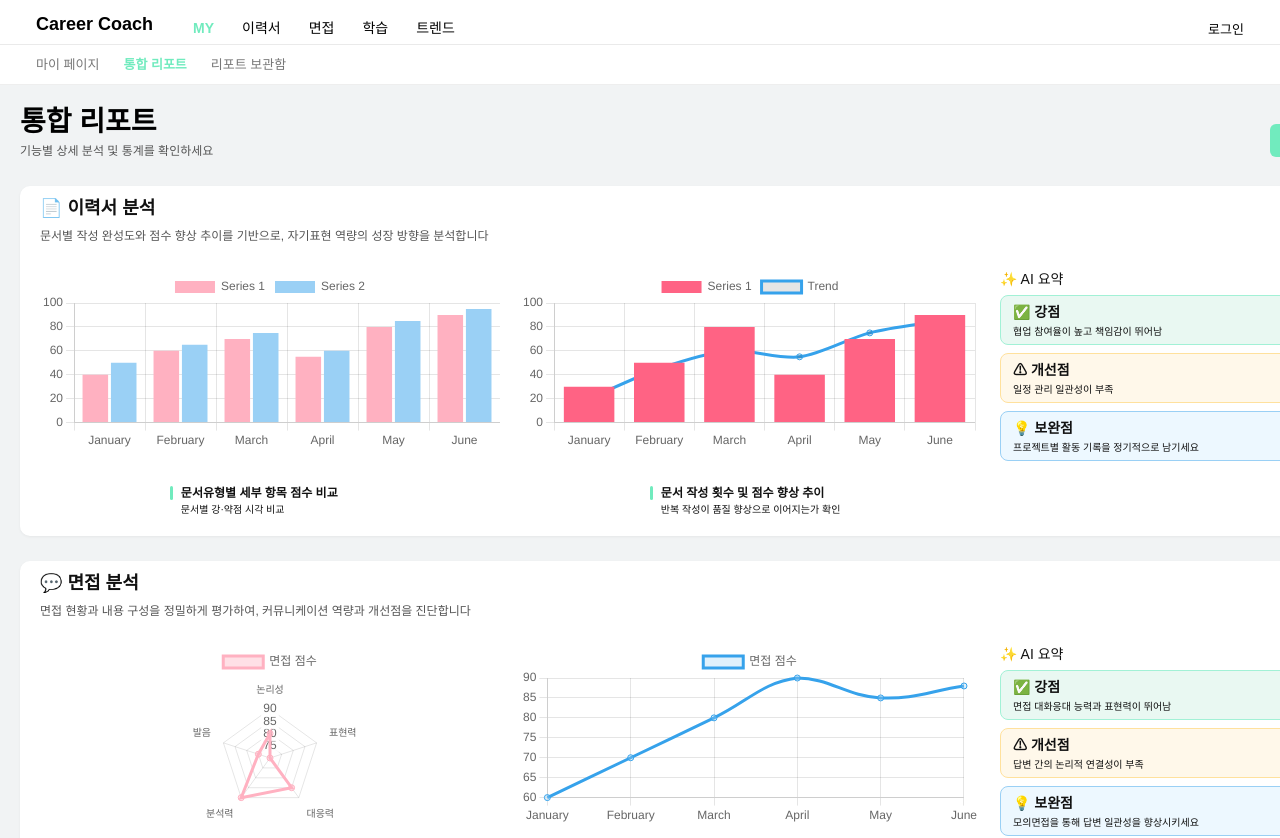
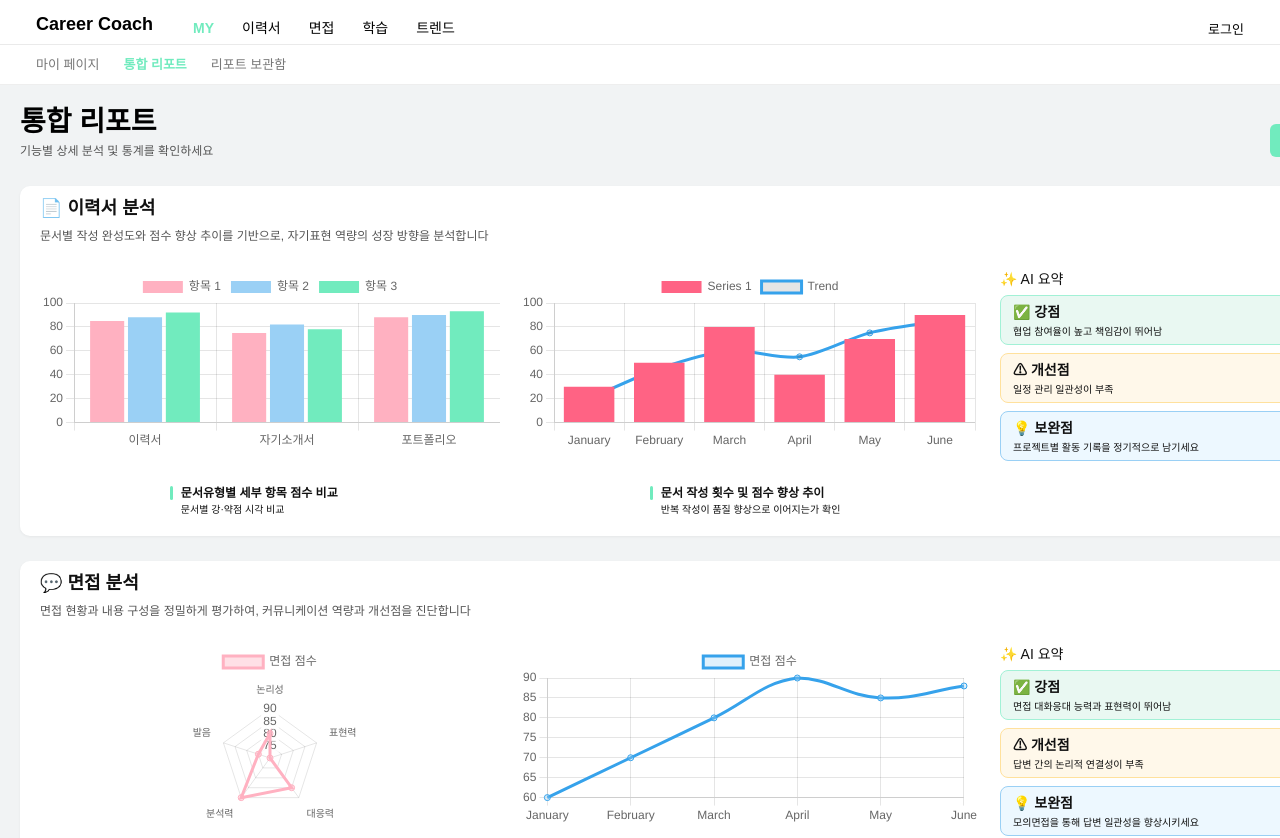
Before and after one commit to llbk-team/llbky-front, a Vue app: page /my/report in a window 1280 px wide. Shown: the top 838 px of the page. Built offline with nearby package versions, Linux system fonts and the light colour scheme; a web font is replaced by a local one.

Commit message:
style: 이력서 세부 항목 차트 UI 수정

```diff
--- a/src/views/my/MyReport.vue
+++ b/src/views/my/MyReport.vue
@@ -209,12 +209,14 @@ Chart.register(
 const chartOpt = { responsive: true, maintainAspectRatio: false, plugins: { legend: { position: "top" } } };
 
 const barData = ref({
-    labels: ["January", "February", "March", "April", "May", "June"],
+    labels: ["이력서", "자기소개서", "포트폴리오"],
     datasets: [
-        { label: "Series 1", data: [40, 60, 70, 55, 80, 90], backgroundColor: "#FFB1C1" },
-        { label: "Series 2", data: [50, 65, 75, 60, 85, 95], backgroundColor: "#9AD0F5" },
+        { label: "항목 1", data: [85, 75, 88], backgroundColor: "#FFB1C1" },
+        { label: "항목 2", data: [88, 82, 90], backgroundColor: "#9AD0F5" },
+        { label: "항목 3", data: [92, 78, 93], backgroundColor: "#71EBBE" },
     ],
 });
+
 const stackedData = ref({
     labels: ["January", "February", "March", "April", "May", "June"],
     datasets: [
```
